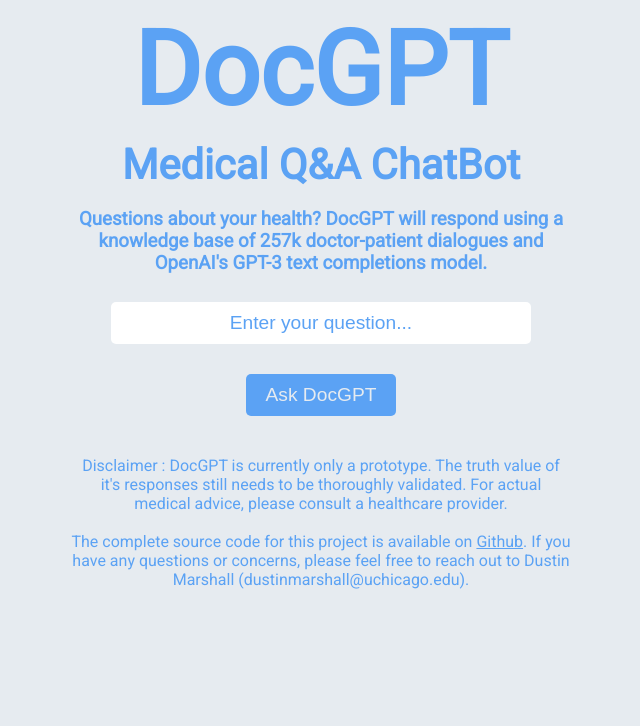
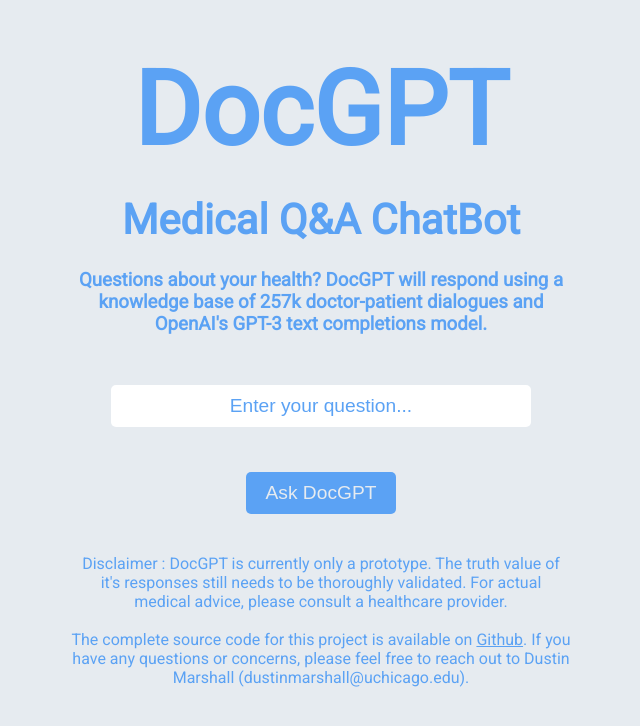
Before and after one commit to dustinmarshall/DocGPT, a Flask app: page / in a window 1280 px wide. Shown: the top 726 px of the page, without its empty margins (319-959 px from the left). Run offline with Flask 2, Linux system fonts and the light colour scheme.

Commit message:
Update style.css

```diff
--- a/static/css/style.css
+++ b/static/css/style.css
@@ -3,6 +3,8 @@
 * {
 
   text-align: center;
+  margin: 25px auto;
+  max-width: 500px;
 
   }
 
@@ -19,17 +21,11 @@ body {
   h1 {
     font-size: 6.4em;
     font-weight: 600;
-    font-family: Roboto;
-    margin: 10px auto;
-    max-width: 500px;
     padding: 0;
   }
 
   h2 {
     font-size: 2.6em;
-    font-family: Roboto;
-    margin: 10px auto;
-    max-width: 500px;
     padding: 0;
   }
 
@@ -50,12 +46,10 @@ body {
     color: #5ba2f4;
     border-color: #5ba2f4;
     padding: 10px;
-    margin: 10px auto;
     border: none;
     border-radius: 5px;
     margin-bottom: 20px;
     width: 80%;
-    max-width: 500px;
   }
 
   /* Set placeholder text color to black */
@@ -66,7 +60,6 @@ body {
     color: #e6ebf0;
     font-size: 1.2em;
     padding: 10px 20px;
-    margin: 10px auto;
     border: none;
     border-radius: 5px;
     cursor: pointer;
@@ -80,9 +73,7 @@ body {
 
   p {
     font-size: 1.2em;
-    max-width: 500px;
     word-wrap: break-word;
-    margin: 10px auto;
     padding: 10px;
     background-color: #cedfef;
     border-radius: 5px;
```
